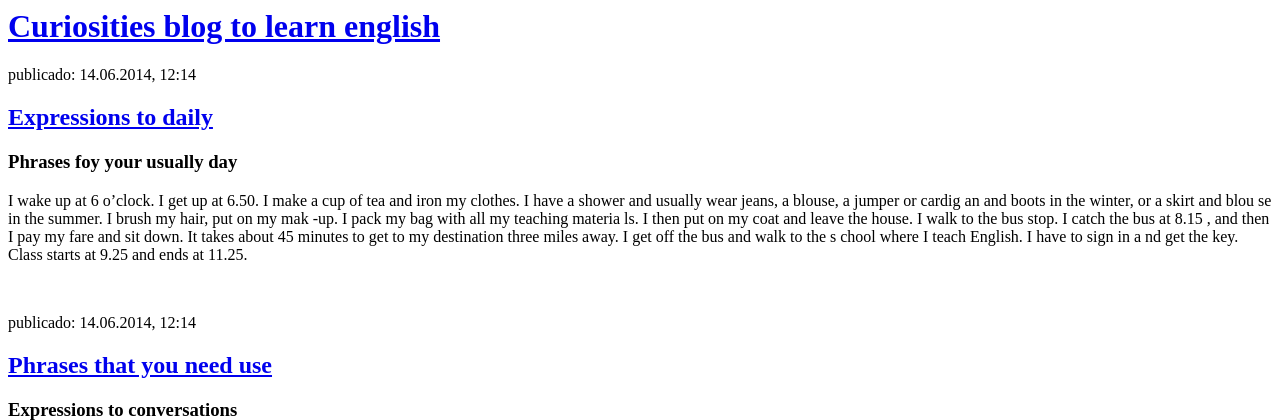
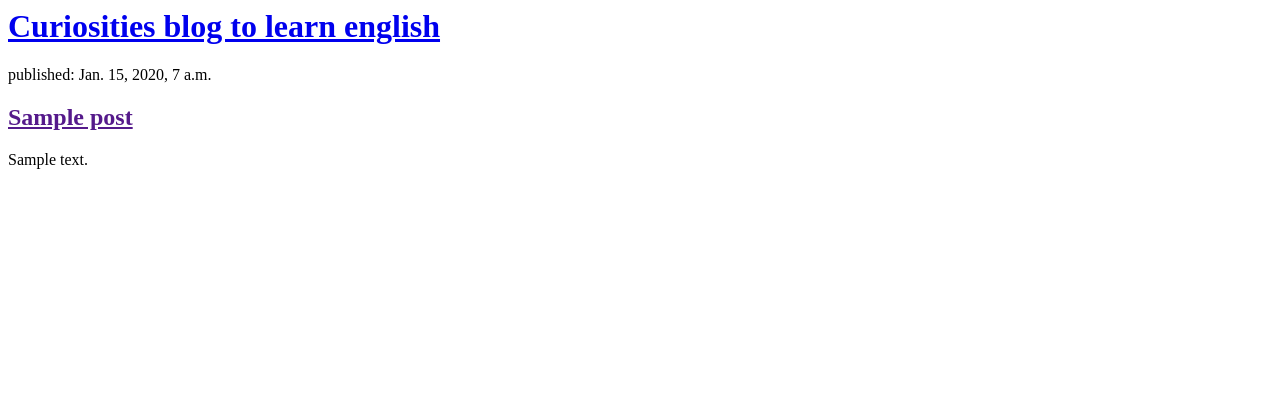
Before and after one commit to claudia-duda/my-first-blog, a Django app: page / in a window 1280 px wide. Shown: the top 420 px of the page. Run offline with Django 3.2, Linux system fonts and the light colour scheme; tables that the repository leaves empty hold one stand-in row (values such as "Sample post").

Commit message:
modified templates to display from database

```diff
--- a/blog/models.py
+++ b/blog/models.py
@@ -1,6 +1,7 @@
 from django.conf import settings
 from django.db import models
 from django.utils import timezone
+
 
 #models.Model = django model , them it's gonna save on date base
 class Post(models.Model): #model object
--- a/blog/templates/blog/post_list.html
+++ b/blog/templates/blog/post_list.html
@@ -3,6 +3,19 @@
         <title>Mini Blog</title>
     </head>
     <body>
+        <div class="titulo-blog">
+            <h1><a href="#">Curiosities blog to learn english</a></h1>
+        </div>
+
+        {% for post in posts %}
+            <div class='publicacao'>
+                <p>published: {{ post.published_date }}</p>
+                <h2><a href="">{{ post.title }}</a></h2>
+                <p>{{ post.text|linebreaksbr }}</p>
+            </div>
+        {% endfor %}
+
+        <!--
         <div class="titulo-blog">
             <h1><a href="#">Curiosities blog to learn english</a></h1>
         </div>
@@ -41,6 +54,6 @@
                 let's get together again/ can i see you again?
             </p>
         </div>
-
+  -->
     </body>
 </html>
--- a/blog/views.py
+++ b/blog/views.py
@@ -1,6 +1,8 @@
 from django.shortcuts import render
-
+from django.utils import timezone
+from .models import Post
 # Create your views here.
 def post_list(request):
-    return render(request, 'blog/post_list.html', {})
+    posts = Post.objects.filter(published_date__lte=timezone.now()).order_by('published_date')
+    return render(request, 'blog/post_list.html', {'posts': posts})
     # methoud request and return the model for render , where mont the model  html
```
